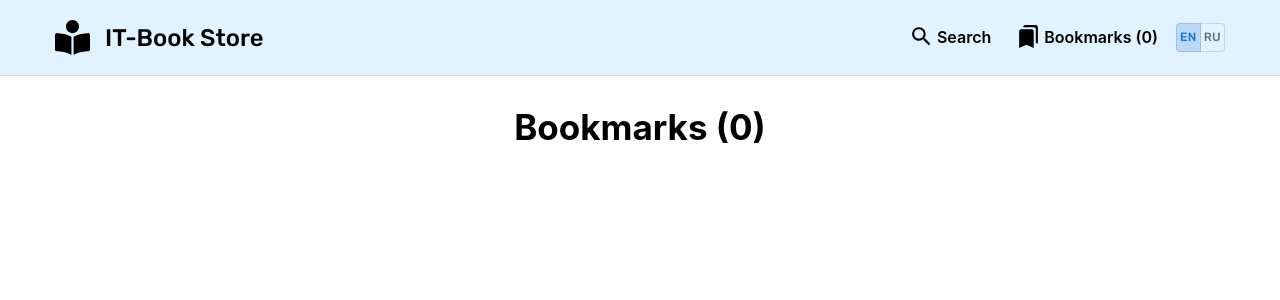
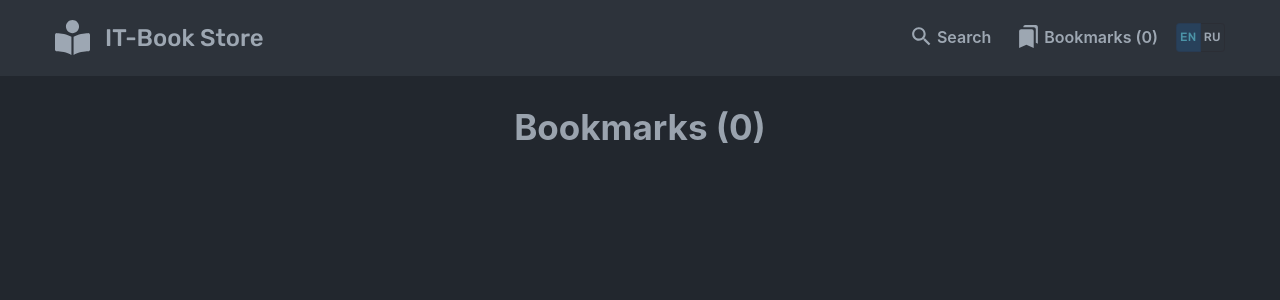
Before and after one commit to karaychentseva/book-store-react-dp, a React (Create React App) app: page /bookmarks in a window 1280 px wide. Shown: the top 300 px of the page. Built offline with nearby package versions, Linux system fonts and the light colour scheme.

Commit message:
add styles for dark theme

```diff
--- a/public/index.html
+++ b/public/index.html
@@ -29,7 +29,7 @@
     -->
     <title>IT-Book Store</title>
   </head>
-  <body>
+  <body data-theme="dark">
     <noscript>You need to enable JavaScript to run this app.</noscript>
     <div id="root"></div>
     <!--
--- a/src/App.css
+++ b/src/App.css
@@ -1,40 +1,5 @@
 .App {
   text-align: center;
-}
-
-.App-logo {
-  height: 40vmin;
-  pointer-events: none;
-}
-
-@media (prefers-reduced-motion: no-preference) {
-  .App-logo {
-    animation: App-logo-spin infinite 20s linear;
-  }
-}
-
-.App-header {
-  background-color: #282c34;
-  min-height: 100vh;
-  display: flex;
-  flex-direction: column;
-  align-items: center;
-  justify-content: center;
-  font-size: calc(10px + 2vmin);
-  color: white;
-}
-
-.App-link {
-  color: #61dafb;
-}
-
-@keyframes App-logo-spin {
-  from {
-    transform: rotate(0deg);
-  }
-  to {
-    transform: rotate(360deg);
-  }
 }
 
 .container {
@@ -49,6 +14,7 @@
   margin-top: 30px;
   margin-bottom: 30px;
   font-size: 2.1875rem;
+  color: var(--primary-color);
 }
 
 @media (max-width: 900px) {
--- a/src/components/book-card/BookCard.scss
+++ b/src/components/book-card/BookCard.scss
@@ -1,6 +1,6 @@
 .book-card {
-    border: 1px solid #ddd;
-    background-color: #f9f9f9;
+    border: 1px solid var(--border-color);
+    background-color: var(--card-background-color);
     border-radius: 10px;
     margin: 15px;
     padding: 15px;
@@ -15,13 +15,14 @@
     }
 
     &__title {
+        color: var(--primary-color);
         margin-bottom: 10px;
         font-size: 1rem;
     }
 
     &__subtitle {
         font-size: 0.9rem;
-        color: #858585;
+        color: var(--primary-lite-color);
         font-family: 'Roboto';
     }
 
@@ -32,6 +33,6 @@
 
     &__price {
         font-weight: 600;
-        color: #28536B;
+        color: var(--price-color);
     }
 }
--- a/src/components/book-details-page/BookDetailsPage.scss
+++ b/src/components/book-details-page/BookDetailsPage.scss
@@ -7,6 +7,7 @@
     margin-bottom: 15px;
     display: flex;
     justify-content: space-between;
+    color: var(--primary-color);
 
     &__main {
         font-size: 1.5rem;
@@ -15,20 +16,20 @@
 
     &__secondary {
         font-size: 1rem;
-        color: #858585;
+        color: var(--primary-lite-color);
     }
 
     .add-bookmark-icon {
         cursor: pointer;
         path {
-            fill: #929292;
+            fill: var(--add-bookmark-icon-color);
         }
     }
 
     .remove-bookmark-icon {
         cursor: pointer;
         path {
-            fill: #d88a00;
+            fill: var(--remove-bookmark-icon-color);
         }
     }
 }
@@ -69,13 +70,18 @@
             margin-bottom: 8px;
 
             &__key {
-                color: #858585;
+                color: var(--primary-lite-color);
+                margin-right: 20px;
+            }
+
+            &__value {
+                color: var(--primary-color);
             }
         }
 
         &__price {
             font-weight: 600;
-            color: rgb(40, 83, 107);
+            color: var(--price-color);
             font-size: 1.25rem;
         }
     }
@@ -86,6 +92,7 @@
     margin-bottom: 20px;
     text-align: left;
     font-family: 'Raleway';
+    color: var(--primary-color);
 }
 
 @media (max-width: 460px) {
--- a/src/components/books-search-page/SearchFilter.scss
+++ b/src/components/books-search-page/SearchFilter.scss
@@ -5,16 +5,43 @@
     display: flex;
     flex-direction: column;
     .search-row {
+        .MuiTextField-root {
+            background-color: var(--text-field-background-color);
+            border-radius: 4px;
+            .MuiInputLabel-formControl {
+                color: var(--primary-color);
+            }
+            .Mui-focused fieldset {
+                border-color: transparent;
+            }
+            input {
+                color: var(--primary-color);
+            }
+            input:-webkit-autofill {
+                -webkit-text-fill-color: var(--primary-color) !important;
+            }
+         }
         .search-btn {
             margin-left: 25px;
             font-size: 0.75rem;
             line-height: 26px;
+            background-color: var(--search-btn-background-color);
+            &:hover {
+                background-color: var(--search-btn-background-hover-color);
+
+            }
         }
         margin-bottom: 15px;
     }
     .pagination-row {
         display: flex;
         justify-content: space-around;
+        .MuiPagination-ul .MuiPaginationItem-root {
+            color: var(--primary-color);
+        }
+        .MuiPagination-ul .MuiPaginationItem-root.Mui-selected {
+            background-color: var(--card-background-color);
+        }
     }
 }
 
--- a/src/components/header/Header.scss
+++ b/src/components/header/Header.scss
@@ -2,9 +2,10 @@
     padding: 20px;
     position: sticky;
     top: 0;
-    border-bottom: 1px solid #dddddd;
+    border-bottom: 1px solid var(--border-color);
     z-index: 3;
-    background-color: #e1f3ff;
+    background-color: var(--header-background-color);
+    color: var(--primary-color);
 
     &-wrap {
         display: flex;
@@ -25,6 +26,11 @@
             height: 35px;
             width: 35px;
             margin-right: 15px;
+            color: var(--primary-color);
+
+            path {
+                fill: var(--primary-color);
+            }
         }
     }
 
--- a/src/components/header/lang-toggle/LangToggle.scss
+++ b/src/components/header/lang-toggle/LangToggle.scss
@@ -1,11 +1,14 @@
 .toggle-group  {
     &-item.MuiToggleButton-sizeSmall
     {
+        color: var(--lang-toggle-text-color);
         padding: 3px;
         font-size: 0.75rem;
         font-family: 'Rubik';
+        border-color: var(--lang-toggle-border-color);
         &.Mui-selected {
-            background-color: rgb(25 118 210 / 20%);
+            color: var(--lang-toggle-selected-text-color);
+            background-color: var(--lang-toggle-selected-background-color);
         }
     }
 }
--- a/src/components/header/navigation/Navigation.scss
+++ b/src/components/header/navigation/Navigation.scss
@@ -25,7 +25,7 @@
             font-size: 1rem;
             line-height: 20px;
             padding: 3px;
-            color: black;
+            color: var(--primary-color);
         }
 
         &:hover {
--- a/src/index.css
+++ b/src/index.css
@@ -4,16 +4,45 @@
   text-decoration: none;
   list-style: none;
   box-sizing: border-box;
+}
 
+body {
+  --header-background-color: #e1f3ff;
   --background-color: #ffffff;
-  --card-color: #ffffff;
+  --border-color: #dddddd;
+  --primary-color: #3709c2;
+  --primary-lite-color: #858585;
+  --price-color: #28536B;
+  --card-background-color: #f9f9f9;
+  --add-bookmark-icon-color: #929292;
+  --remove-bookmark-icon-color: #d88a00;
+  --lang-toggle-text-color: rgba(0, 0, 0, 0.54);
+  --lang-toggle-selected-text-color: #1976d2;
+  --lang-toggle-selected-background-color: rgb(25 118 210 / 20%);
+  --lang-toggle-border-color: rgb(42 0 0 / 9%);
+  --search-btn-background-color: #1976d2;
+  --search-btn-background-hover-color: #1565c0;
+  --text-field-background-color: #ffffff;
+}
 
-  --primary-color: #000000;
-  --primary-color1: #000000;
-  --primary-color2: #000000;
-  --header-color: #000000;
-  --text-color: #000000;
-  --active-color: #000000;
+body[data-theme="dark"] {
+  --header-background-color: #2d333b;
+  --background-color: #22272e;
+  --border-color: transparent;
+  --primary-color: #cdd9e5b3;
+  --primary-lite-color: #858585;
+  --price-color: #7698bd;
+  --card-background-color: #32373f;
+  --add-bookmark-icon-color: #929292;
+  --remove-bookmark-icon-color: #d88a00;
+  --lang-toggle-text-color: #cdd9e5b3;
+  --lang-toggle-selected-text-color: #4c94a8;
+  --lang-toggle-selected-background-color: rgb(25 118 210 / 21%);
+  --lang-toggle-border-color: rgb(42 0 0 / 9%);
+
+  --search-btn-background-color: #296c7f;
+  --search-btn-background-hover-color: #317b90;
+  --text-field-background-color: #56606d;
 }
 
 body {
@@ -23,6 +52,7 @@ body {
     sans-serif;
   -webkit-font-smoothing: antialiased;
   -moz-osx-font-smoothing: grayscale;
+  background-color: var(--background-color);
 }
 
 code {
```
